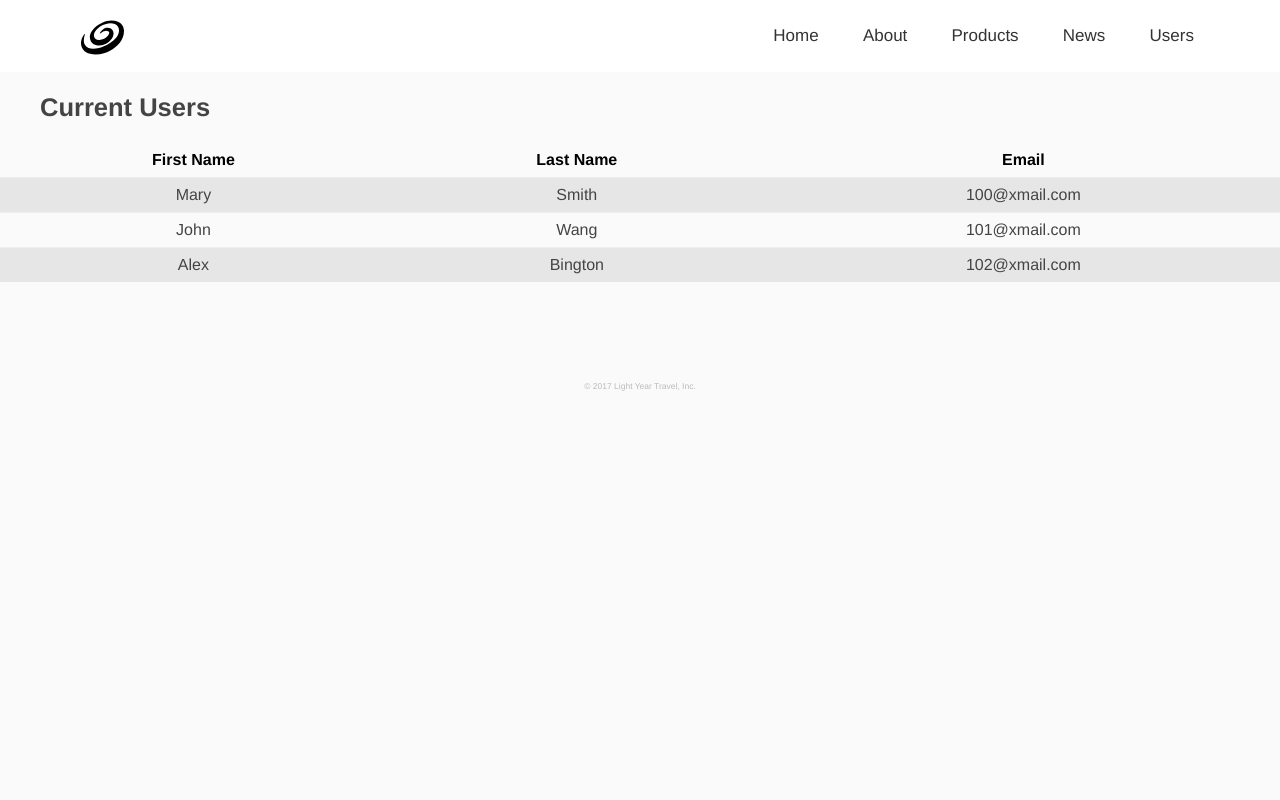
After one commit to manymeeting/CoolCompany, a PHP site: page /users.php in a window 1280 px wide. The commit adds this page. Run offline with PHP 8.4, Linux system fonts and the light colour scheme; the visitor is signed in with stand-in values (Sample User, id 1).

Commit message:
add a new page for user list, only visible after login

```diff
--- a/checklogin.php
+++ b/checklogin.php
@@ -1,9 +1,9 @@
 <?php
+session_start();
 $ADMIN_PWD_FILENAME = "admin_pwd";
 // define $myusername and $mypassword
 $username = $_POST['username'];
 $password = $_POST['password'];
-
 
 // get saved admin pwd
 $adminPwd = fetchAdminPwd($ADMIN_PWD_FILENAME);
--- a/css/home.css
+++ b/css/home.css
@@ -31,6 +31,12 @@
 #home_content
 {
   padding-bottom: 40px;
+}
+
+#home_content h2
+{
+  margin-left: 40px;
+  font-weight: bold;
 }
 
 #home_content h3
--- /dev/null
+++ b/css/table.css
@@ -0,0 +1,14 @@
+.table td, .table th
+{
+  text-align: center;
+}
+
+.table th
+{
+  font-weight: bold;
+}
+
+.table tbody tr:nth-child(odd)
+{
+  background: #e6e6e6;
+}
--- a/general_header.php
+++ b/general_header.php
@@ -6,6 +6,7 @@
     <link rel='shortcut icon' type='image/x-icon' href='favicon.ico' />
     <link rel="stylesheet" type="text/css" href="./css/vital.css">
     <link rel="stylesheet" type="text/css" href="./css/common.css">
+    <link rel="stylesheet" type="text/css" href="./css/table.css">
     <script type="text/javascript" src="./js/jquery-3.2.1.min.js"></script>
     <script type="text/javascript" src="./js/common.js"></script>
 <!-- </head> -->
--- /dev/null
+++ b/users.php
@@ -0,0 +1,55 @@
+<?php
+session_start();
+if(!isset($_SESSION["valid"]))
+{
+  header("Location: login.php");
+  exit();
+}
+?>
+<html>
+<head>
+    <?php require "general_header.php" ?>
+    <link rel="stylesheet" type="text/css" href="./css/home.css">
+</head>
+
+<body>
+  <div id="home_header" class="row header">
+      <div class="section ">
+        <nav>
+          <a href = "/" class="logo">
+            <img src="./images/galaxy.svg" alt="logo">
+          </a>
+          <ul class="menu">
+            <li><a href="./news.php">Users</a></li>
+            <li><a href="./news.php">News</a></li>
+            <li><a href="./products.php">Products</a></li>
+            <li><a href="./about.php">About</a></li>
+            <li><a href="./home.php">Home</a></li>
+          </ul>
+        </nav>
+      </div>
+  </div>
+
+  <div id="home_content" class="row">
+    <h2>Current Users</h2>
+    <table class="table">
+      <thead>
+        <tr>
+          <th>First Name</th>
+          <th>Last Name</th>
+          <th>Email</th>
+        </tr>
+      </thead>
+      <tbody>
+        <tr><td>Mary</td><td>Smith</td><td>100@xmail.com</td></tr>
+        <tr><td>John</td><td>Wang</td><td>101@xmail.com</td></tr>
+        <tr><td>Alex</td><td>Bington</td><td>102@xmail.com</td></tr>
+      </tbody>
+    </table>
+  </div>
+
+  <div id="home_footer" class="row footer">
+    <p>© 2017 Light Year Travel, Inc.</p>
+  </div>
+</body>
+</html>
```
Also changed, not shown: home.php (+10 -3 lines).
